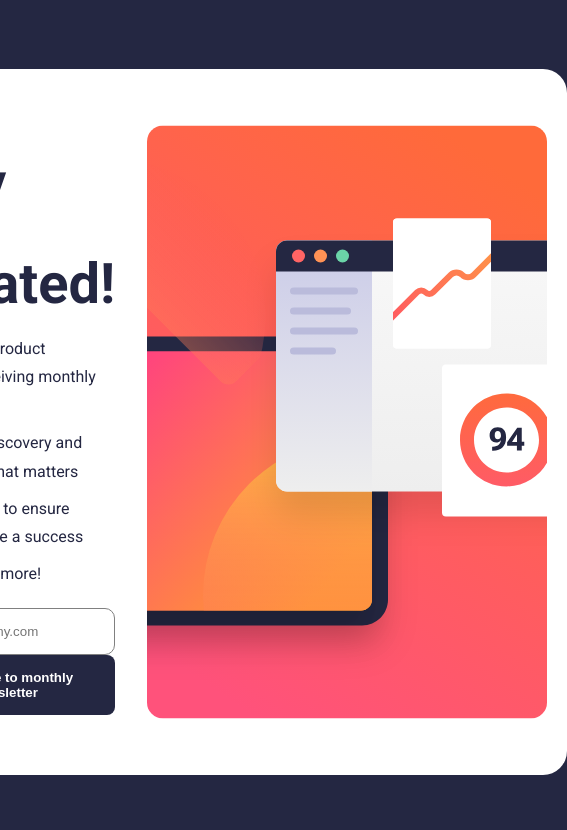
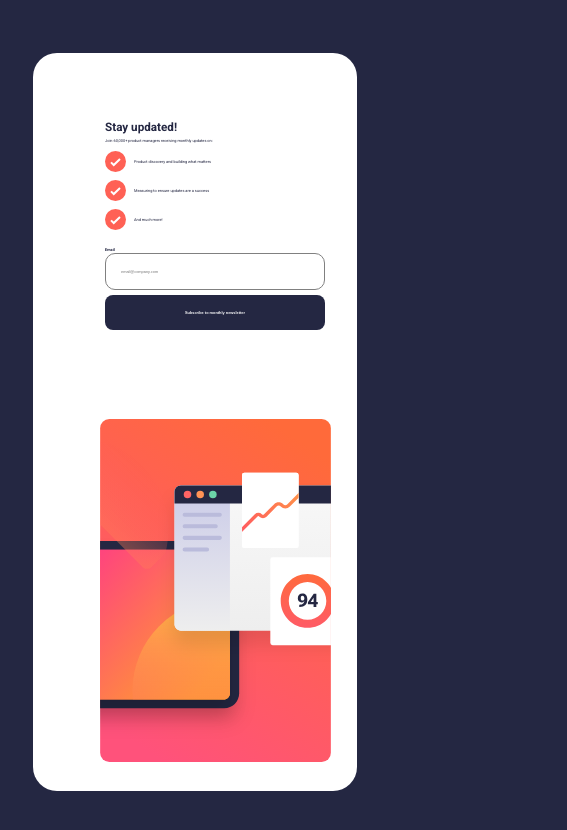
Before and after one commit to pnkonx/newsLetterSignUp, a plain HTML site: page index.html in a window 390 px wide. Shown: the whole page, 567 px wide, since content can reach past the window. Drawn offline with Linux system fonts and the light colour scheme.

Commit message:
add responsive layout for desktop

```diff
--- a/index.html
+++ b/index.html
@@ -26,15 +26,15 @@
       <p class="underH1">Join 60,000+ product managers receiving monthly updates on:</p>
       <div class="listed">
         <div class="listedItem">
-          <img src="assets/images/icon-list.svg">
+          <img src="assets/images/icon-list.svg" class="">
           <p>Product discovery and building what matters</p>
         </div>
         <div class="listedItem">
-          <img src="assets/images/icon-list.svg">
+          <img src="assets/images/icon-list.svg" class="">
           <p>Measuring to ensure updates are a success</p>
         </div>
         <div class="listedItem">
-          <img src="assets/images/icon-list.svg">
+          <img src="assets/images/icon-list.svg" class="">
           <p>And much more!</p>
         </div>
       </div>
@@ -48,7 +48,7 @@
       <button class="subscribe-btn" id="emailSubmit" type="submit" onclick="subscribe()">Subscribe to monthly newsletter</button>
     </div>
     <div class="imgSide">
-      <img src="assets/images/illustration-sign-up-desktop.svg" class="img1">
+      <img src="assets/images/illustration-sign-up-desktop.svg" class="img1 responsive">
     </div>
   </div>
 
--- a/style.css
+++ b/style.css
@@ -14,18 +14,20 @@
 
 body {
     background-color: var(--darkGray-color);
-    display: grid;
+    display: flex;
     place-content: center;
     min-height: 100vh;
     line-height: 1.8;
     font-family: 'Roboto';
-    font-size: 16px;
+    font-size: 1vw;
+
+    justify-content: center;
+    align-items: center;
 }
 
-
-
 .signUpDiv {
-    max-width: 955px;
+    max-width: 60%;
+    max-height: 50%;
     display: grid;
     grid-template-columns: 1fr 1fr;
     border-radius: 1.5rem;
@@ -44,19 +46,21 @@ body {
 }
 
 .textSide h1 {
-    font-size: 3.5rem;
+    font-size: 3vw;
     text-align: left;
 }
 
 .underH1 {
     margin-bottom: .5rem;
+    line-height: normal;
+    justify-content: left;
 }
-
 
 .textSide .listed p {
     margin-left: .5rem;
     align-items: center;
     align-self: center;
+    line-height: normal;
 }
 
 .listed {
@@ -79,9 +83,8 @@ body {
     display: flex;
     font-weight: bold;
     justify-content: space-between;
-    font-size: 10px;
-    margin-bottom: -5px;
-    padding-bottom: -5px;
+    font-size: 1vw;
+
 }
 .errorSubmit {
     color: tomato;
@@ -89,12 +92,13 @@ body {
 }
 
 input {
-    margin-top: -10px;
+    margin-bottom: 5px;
     padding: 15px;
     border-radius: 10px;
     border: 1px solid;
     border-color: var(--grey-color);
     cursor: pointer;
+    font-size: 1vw;
 }
 
 input:focus {
@@ -117,30 +121,31 @@ button{
     font-weight: bold;
     cursor: pointer;
     margin-bottom: .5rem;
-
+    font-size: 1vw;
 }
 
 button:hover {
     background: linear-gradient(0.25turn, rgb(255, 60, 92), tomato);
-
     box-shadow: 0px 10px 30px 0px tomato;
 }
 
 .imgSide {
-
     display: flex;
-
     justify-content: right;
-
     padding-right: 10px;
     margin:20px 10px 20px 0;
+    align-items: center;
 }
 
 .img1 {
-
     width: 25rem;
     height: auto;
     right: 0;
+}
+
+.responsive {
+    max-height: 95%;
+    width: 80%;
 }
 
 /*succees div */
@@ -178,5 +183,13 @@ button:hover {
 .dismiss-btn {
     position: relative;;
     width: 100%;
+}
 
+/* for mobile screens under 375px  */
+
+@media only screen and (max-width: 575px) {
+    .signUpDiv {
+        max-width: 100%;
+        grid-template-columns: 1fr;
+    }
 }
```
